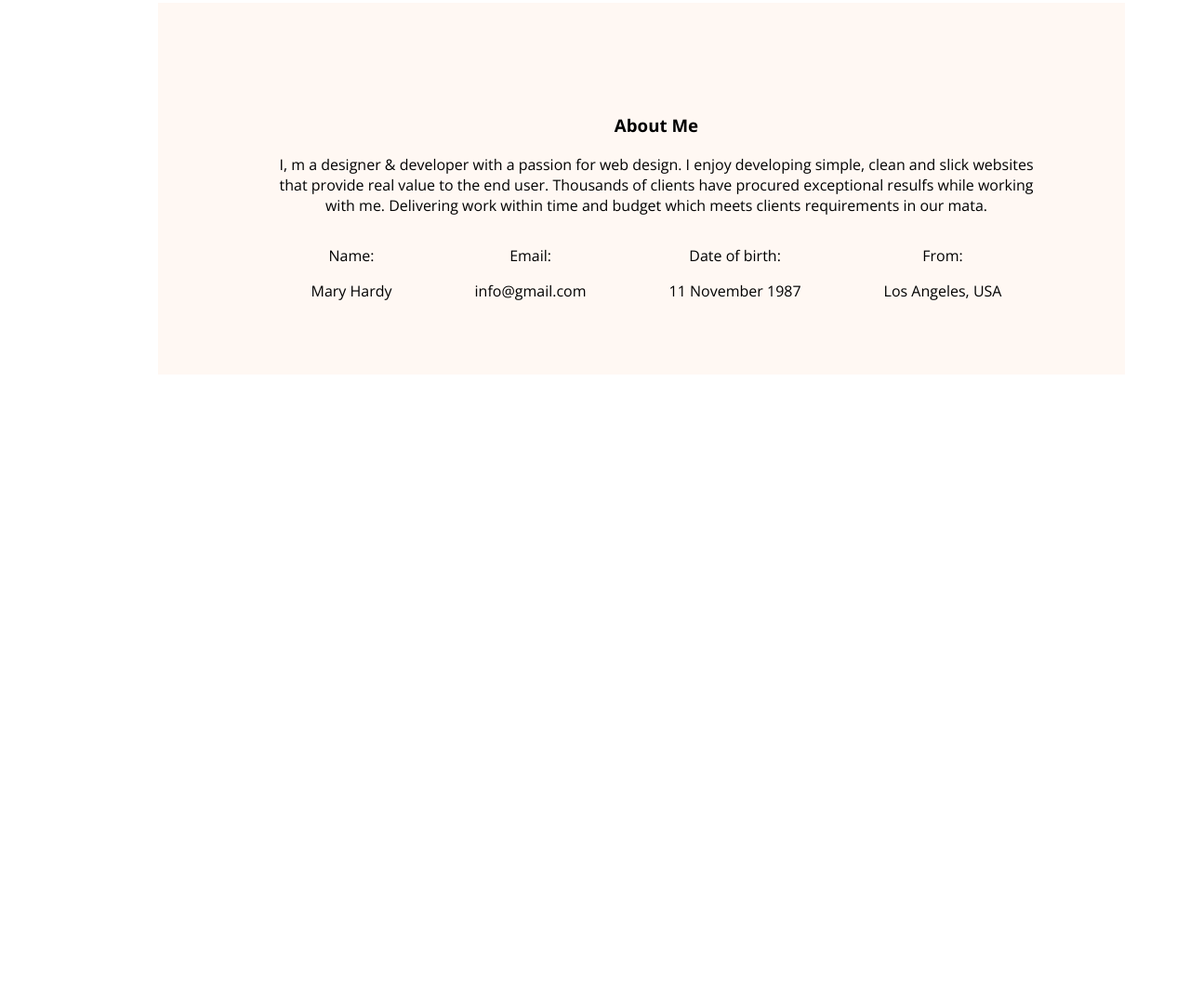
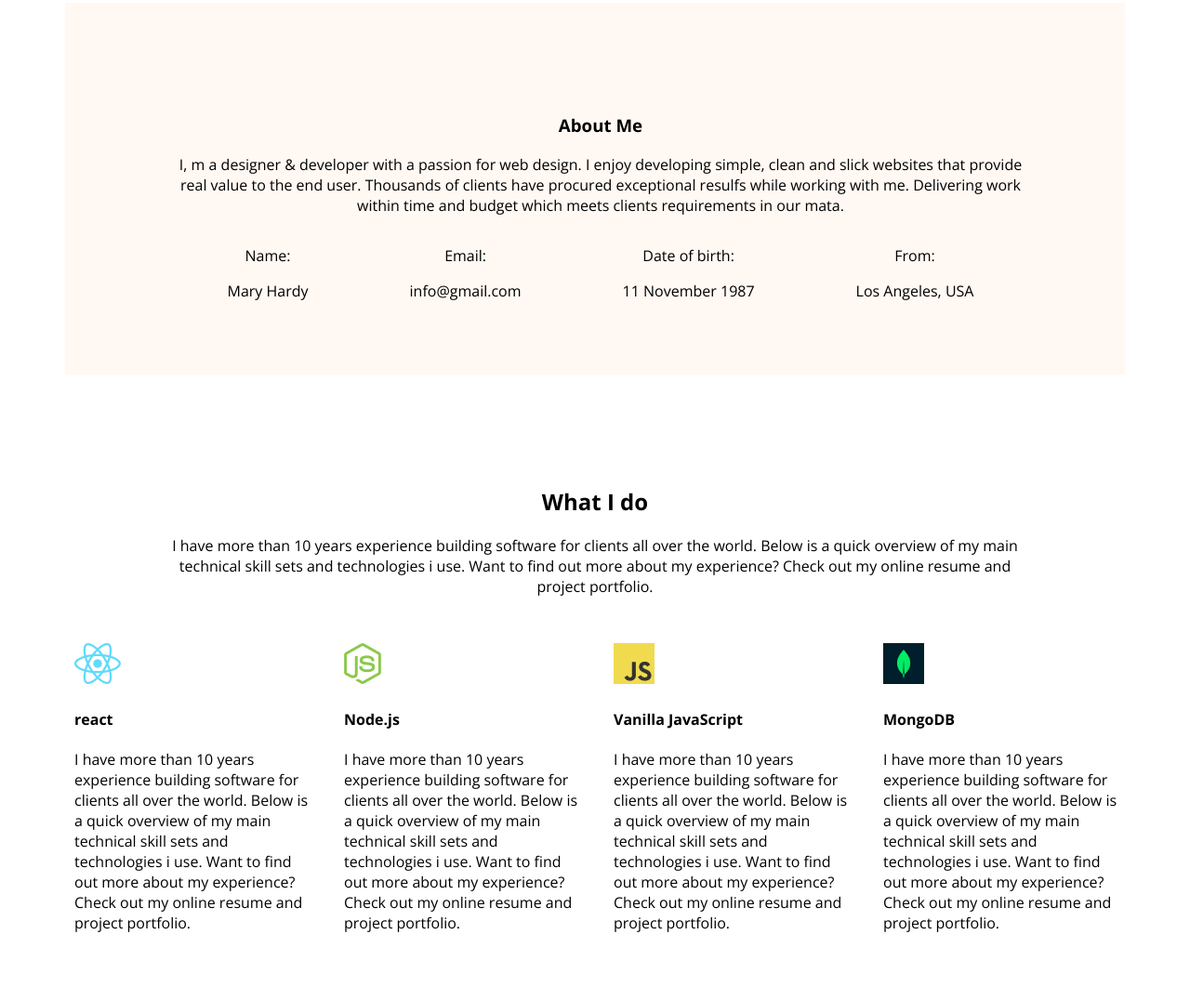
Before and after one commit to ShahidurRahman2/web-portfolio-my, a plain HTML site: page index.html in a window 1280 px wide. Shown: the part 929-2005 px from the top of the page at 93% size. Before the commit the page ends 1340 px from the top, so only its background shows below. Drawn offline with nearby package versions, Linux system fonts and the light colour scheme.

Commit message:
section3 added

```diff
--- a/css/style.css
+++ b/css/style.css
@@ -91,7 +91,7 @@ height: 400px;
 
 background: #FFF8F3;
 margin-top: 100px;
-margin-left: 100px;
+/* margin-left: 30px; */
 
 
 }
@@ -117,3 +117,37 @@ margin-left: 100px;
   display: flex;
 justify-content: space-around;
 }
+/* ---------section 2-------- */
+.section2{
+
+  margin-top: 120px;
+  height: 550px;
+  width: 100%;
+
+}
+.what{
+  text-align: center;
+  margin-left:100px ;
+  margin-right: 100px;
+
+
+
+}
+.what-title{
+  font-weight: bold;
+}
+.what-about{
+
+}
+.skill-group{
+  margin-top: 50px;
+
+  display: flex;
+ gap: 20px;
+}
+.skill-item{
+
+ width: 260px;
+ margin-left: 10px;
+}
+.skill-p{}
--- a/index.html
+++ b/index.html
@@ -73,6 +73,36 @@
             </div>
         </div>
     </div>
+    <!-- ---------------section2-------------------- -->
+    </section>
+    <section class="section2">
+        <div class="what">
+            <h1 class="what-title">What I do</h1>
+            <p class="what-about">I have more than 10 years experience building software for clients all over the world. Below is a quick overview of my main technical skill sets and technologies i use. Want to find out more about my experience? Check out my online resume and project portfolio.</p>
+        </div>
+        <div class=" skill-group">
+            <div class="skill-item">
+                <img src="images/icons/react.png" alt="">
+                <h4>react</h4>
+                <p class="skill-p">I have more than 10 years experience building software for clients all over the world. Below is a quick overview of my main technical skill sets and technologies i use. Want to find out more about my experience? Check out my online resume and project portfolio.</p>
+            </div>
+            <div class="skill-item">
+                <img src="images/icons/nodejs.png" alt="">
+                <h4>Node.js</h4>
+                <p class="skill-p">I have more than 10 years experience building software for clients all over the world. Below is a quick overview of my main technical skill sets and technologies i use. Want to find out more about my experience? Check out my online resume and project portfolio.</p>
+                <img src="" alt="">
+            </div>
+            <div class="skill-item">
+                <img src="images/icons/js.png" alt="">
+                <h4>Vanilla JavaScript</h4>
+                <p class="skill-p">I have more than 10 years experience building software for clients all over the world. Below is a quick overview of my main technical skill sets and technologies i use. Want to find out more about my experience? Check out my online resume and project portfolio.</p>
+            </div>
+            <div class="skill-item">
+                <img src="images/icons/mongo.png" alt="">
+                <h4>MongoDB</h4>
+                <p class="skill-p">I have more than 10 years experience building software for clients all over the world. Below is a quick overview of my main technical skill sets and technologies i use. Want to find out more about my experience? Check out my online resume and project portfolio.</p>
+            </div>
+        </div>
     </section>
     </main>
     <footer>
```
